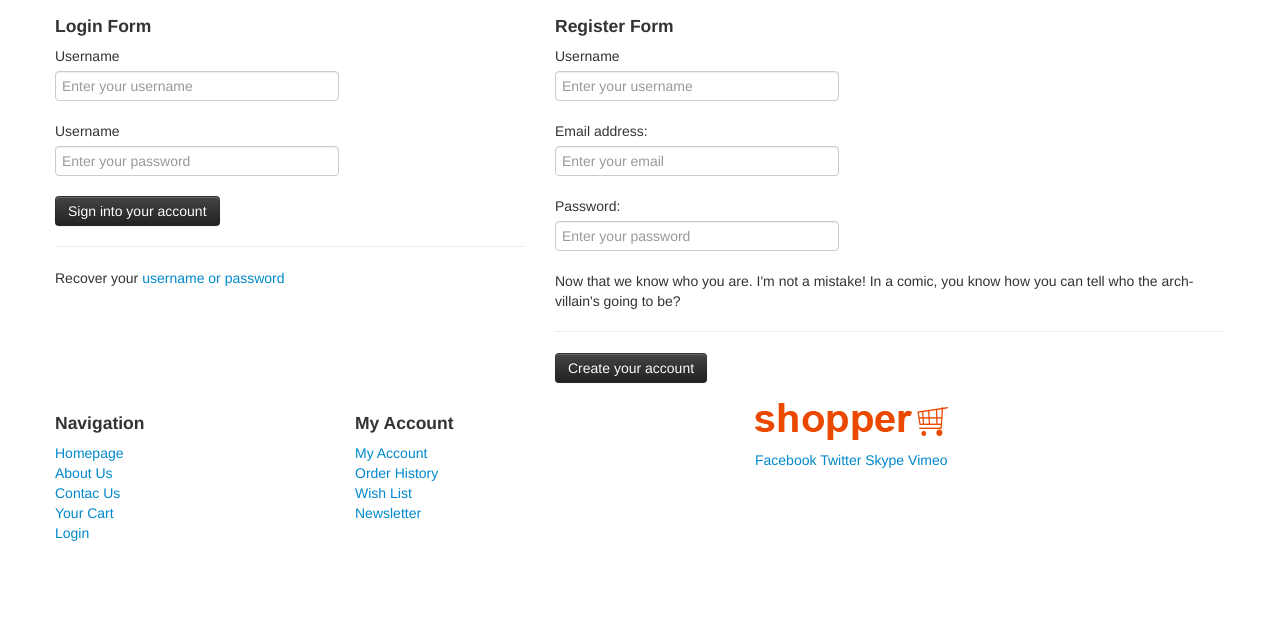
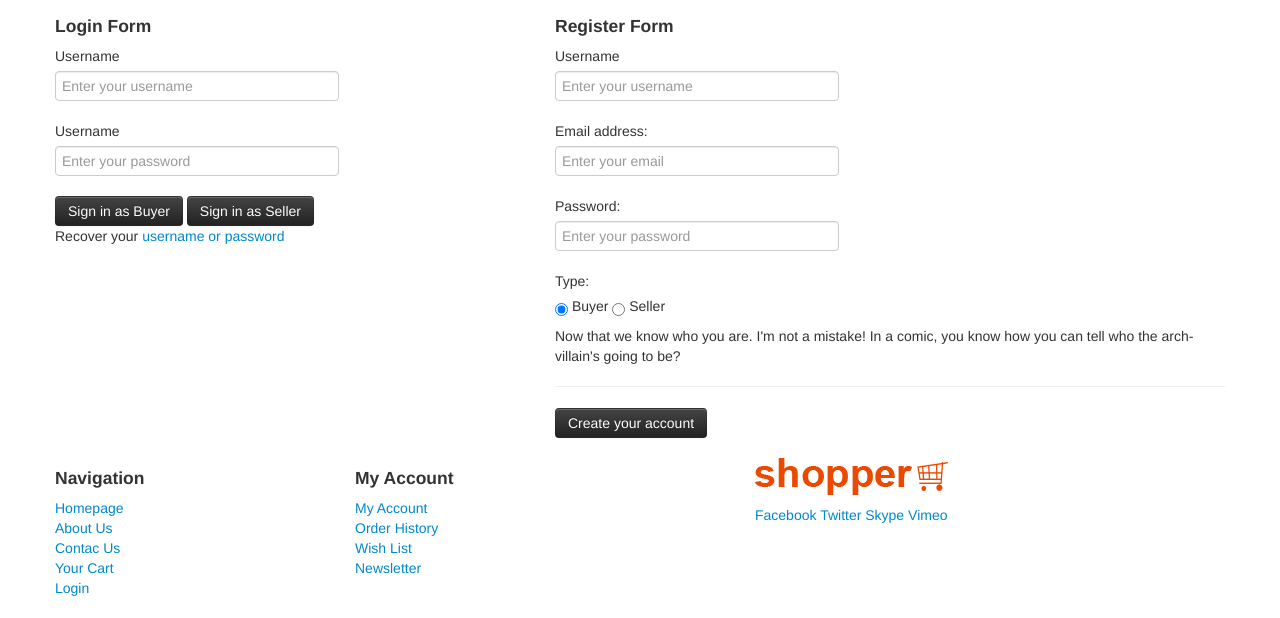
Before and after one commit to matteblack9/Abientot, a Django app: template main/templates/main/register.html in a window 1280 px wide. Shown: the part 377-995 px from the top of the page. Before the commit the page ends 918 px from the top, so only its background shows below. Run offline with Django 3.2, Linux system fonts and the light colour scheme; the template is opened without the code that fills it, so the values that code supplies are empty; some libraries are stand-ins or nearby versions.

Commit message:
HYUNBIN CHOI

```diff
--- a/main/templates/main/account.html
+++ b/main/templates/main/account.html
@@ -64,7 +64,7 @@
 			</section>
 			<section class="header_text sub">
 			<img class="pageBanner" src="/static/themes/images/pageBanner.png" alt="New products" >
-				<h4><span>Product Detail</span></h4>
+				<h4><span></span></h4>
 			</section>
 			<section class="main-content">
 				<div class="row">
--- a/main/templates/main/product_detail.html
+++ b/main/templates/main/product_detail.html
@@ -40,7 +40,7 @@
 				<div class="span8">
 					<div class="account pull-right">
 						<ul class="user-menu">
-							<li><a href="#">My Account</a></li>
+							<li><a href="/account">My Account</a></li>
 							<li><a href="/cart">Your Cart</a></li>
 							<li><a href="/checkout">Checkout</a></li>
 							<li><a href="/register">Login</a></li>
@@ -130,7 +130,7 @@
 					<div class="span4">
 						<h4>My Account</h4>
 						<ul class="nav">
-							<li><a href="#">My Account</a></li>
+							<li><a href="/account">My Account</a></li>
 							<li><a href="#">Order History</a></li>
 							<li><a href="#">Wish List</a></li>
 							<li><a href="#">Newsletter</a></li>
--- a/main/templates/main/register.html
+++ b/main/templates/main/register.html
@@ -38,7 +38,7 @@
 				<div class="span8">
 					<div class="account pull-right">
 						<ul class="user-menu">
-							<li><a href="#">My Account</a></li>
+							<li><a href="/account">My Account</a></li>
 							<li><a href="/cart">Your Cart</a></li>
 							<li><a href="/checkout">Checkout</a></li>
 							<li><a href="/register">Login</a></li>
@@ -74,18 +74,31 @@
 								<div class="control-group">
 									<label class="control-label">Username</label>
 									<div class="controls">
-										<input type="text" placeholder="Enter your username" id="username" class="input-xlarge">
+											<input type="text" placeholder="Enter your username" id="username" class="input-xlarge">
 									</div>
 								</div>
 								<div class="control-group">
-									<label class="control-label">Username</label>
+										<label class="control-label">Username</label>
 									<div class="controls">
-										<input type="password" placeholder="Enter your password" id="password" class="input-xlarge">
+											<input type="password" placeholder="Enter your password" id="password" class="input-xlarge">
 									</div>
 								</div>
-								<div class="control-group">
-									<input tabindex="3" class="btn btn-inverse large" type="submit" value="Sign into your account">
-									<hr>
+								<div class="control-group" action= "/index">
+									<form method="post" name="choicewhat">
+										<button value="buyer" class="btn btn-inverse" name = "buyer_" type="submit">Sign in as Buyer</button>
+										<button value="seller" class="btn btn-inverse" name = "seller_" type="submit">Sign in as Seller</button>
+									</form>
+								<!-- <div class = "span2">
+									<form method="get" name=buyer_ class="register_buyer_form" action="/index">
+									<input tabindex="3"  class="btn btn-inverse large" type="submit" name = "buyer" value="Sign in as Buyer">
+									</form>
+								</div>
+
+								<div>
+									<form method="get" name=seller_ class="register_seller_form" action="/index">
+									<input tabindex="3"   class="btn btn-inverse large" type="submit" name = "seller" value="Sign in as Seller">
+									</form>
+								</div> -->
 									<p class="reset">Recover your <a tabindex="4" href="#" title="Recover your username or password">username or password</a></p>
 								</div>
 							</fieldset>
@@ -113,6 +126,13 @@
 										<input type="password" placeholder="Enter your password" class="input-xlarge">
 									</div>
 								</div>
+								<div class="control-group">
+										<label class="control-label">Type:</label>
+										<div class="controls">
+											<input type="radio" name = "chk_info" value = "Buyer" checked = "checked">  Buyer
+											<input type="radio" name = "chk_info" value = "Seller">  Seller
+										</div>
+									</div>
 								<div class="control-group">
 									<p>Now that we know who you are. I'm not a mistake! In a comic, you know how you can tell who the arch-villain's going to be?</p>
 								</div>
--- a/main/urls.py
+++ b/main/urls.py
@@ -15,8 +15,5 @@ urlpatterns=[
     url(r'^product_details/(?P<productcode>.+)/$', views.product_details, name='product_details'),
     url(r'^products/$', views.products, name='products'),
     url(r'^register/$', views.register, name='register'),
-    url(r'^account/$', views.account, name='account'),
-    url(r'^index/account/$', views.account, name='account'),
-    url(r'^index/product_details/(?P<productcode>.+)/account/$', views.account, name='account'),
     # url(r'^quer', views.search, name = 'search'),
 ]
```
Also changed, not shown: main/templates/main/index.html (+6 -2 lines), main/views.py (+10 -9 lines), db.sqlite3.
